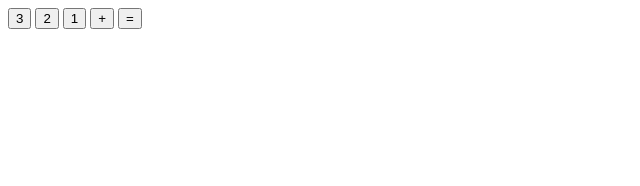
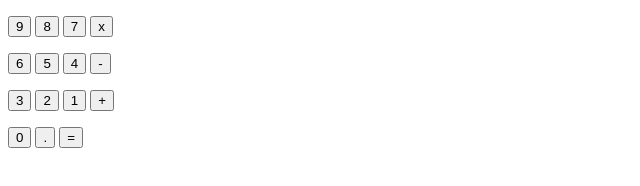
Before and after one commit to Kwasi-1/javascript-x24, a plain HTML site: page calculator/index.html in a window 1280 px wide. Shown: the whole page, without its empty margins (0-640 px from the left). Drawn offline with Linux system fonts and the light colour scheme.

Commit message:
simply calculator

```diff
--- a/calculator/index.html
+++ b/calculator/index.html
@@ -6,7 +6,35 @@
   <title>calculator</title>
 </head>
 <body>
-
+  <p>
+    <button onclick="
+    calculation += '9';
+    console.log(calculation) ">9</button>
+    <button onclick="
+    calculation += '8';
+    console.log(calculation)">8</button>
+    <button onclick="
+    calculation += '7';
+    console.log(calculation)">7</button>
+    <button onclick="
+    calculation += ' * ';
+    console.log(calculation)">x</button>
+  </p>
+  <p>
+    <button onclick="
+    calculation += '6';
+    console.log(calculation) ">6</button>
+    <button onclick="
+    calculation += '5';
+    console.log(calculation)">5</button>
+    <button onclick="
+    calculation += '4';
+    console.log(calculation)">4</button>
+    <button onclick="
+    calculation += ' - ';
+    console.log(calculation)">-</button>
+  </p>
+  <p>
     <button onclick="
     calculation += '3';
     console.log(calculation) ">3</button>
@@ -19,9 +47,21 @@
     <button onclick="
     calculation += ' + ';
     console.log(calculation)">+</button>
+  </p>
+  <p>
     <button onclick="
-  console.log(eval(calculation));
+    calculation += '0';
+    console.log(calculation) ">0</button>
+    <button onclick="
+    calculation += '.';
+    console.log(calculation)">.</button>
+    <button onclick="
+    calculation = eval(calculation);
+    console.log(calculation);
+    console.log(!!true)
     ">=</button>
+  </p>
+
 
   <script>
     calculation = '';
```
Lines whose indentation alone changed are shown as unchanged.
